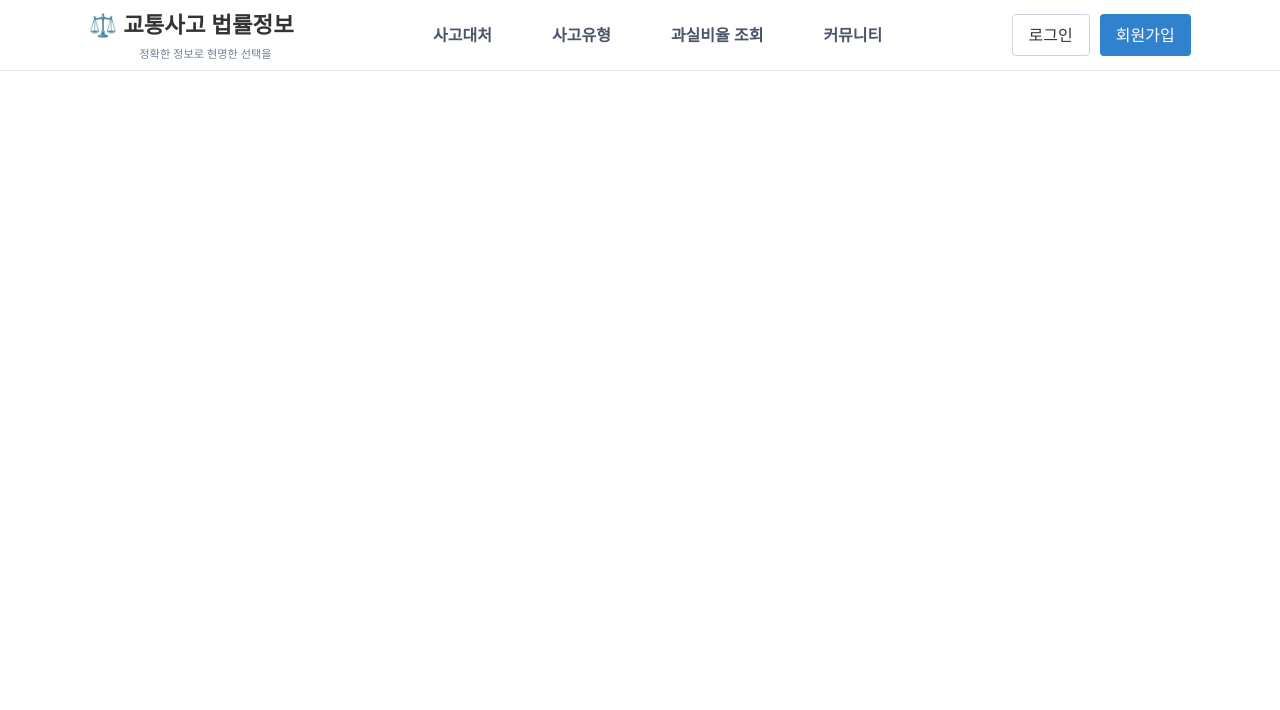
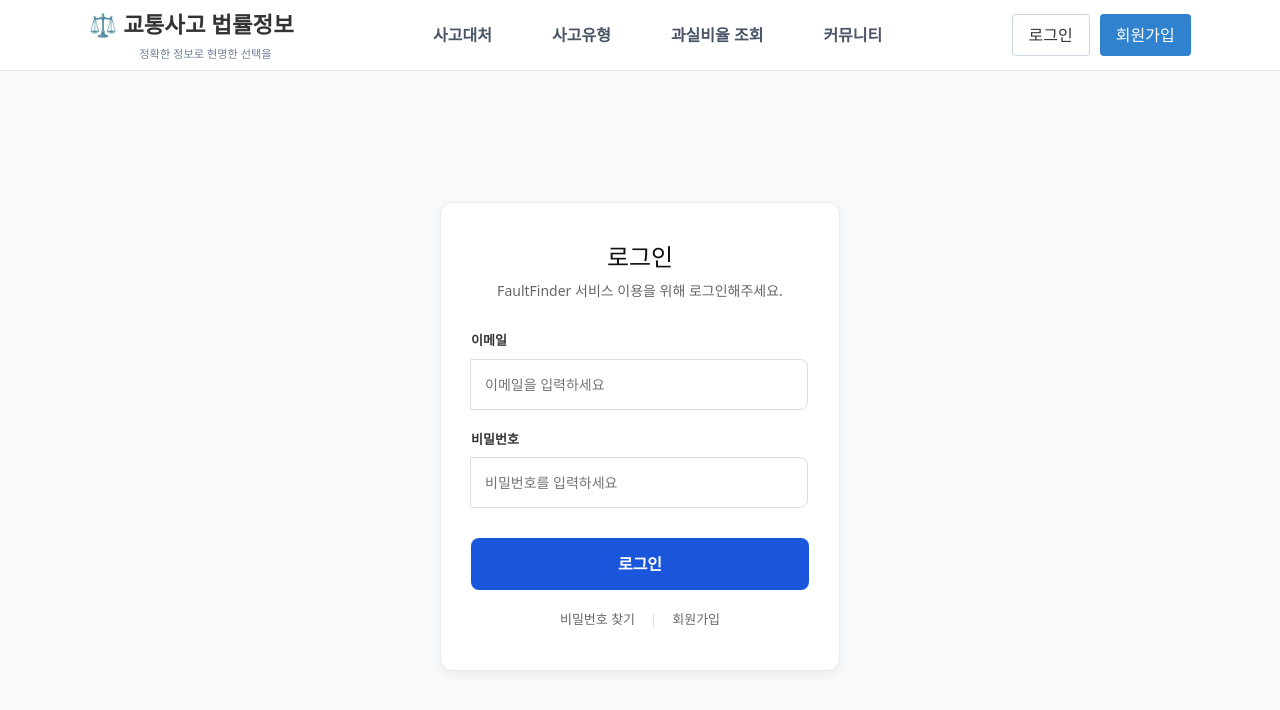
Before and after one commit to jeonseolmin/FaultFinder, a React (Vite) app in the folder faultFind_frontend/: page /login in a window 1280 px wide. Shown: the top 710 px of the page. Built offline with nearby package versions, Linux system fonts and the light colour scheme.

Commit message:
feat (김동현) : Login, Signup 페이지 작업완료

```diff
--- a/faultFind_frontend/src/App.jsx
+++ b/faultFind_frontend/src/App.jsx
@@ -1,15 +1,15 @@
 import React from 'react';
-// BrowserRouter는 여기서 지우고 Routes와 Route만 가져옵니다.
 import { Routes, Route } from 'react-router-dom';
 
 import Navbar from './components/Navbar';
 import QuickServices from './body/QuickServices.jsx';
 import AiFaultRatio from './body/AiFaultRatio.jsx';
-import CommunityPage from "./pages/Community/CommunityPage.jsx";
+import CommunityPage from './pages/Community/CommunityPage.jsx';
+import Login from './pages/Login/Login.jsx';
+import Signup from './pages/Signup/Signup.jsx';
 
 export default function App() {
   return (
-    // <BrowserRouter> 태그를 없애고 빈 태그(Fragment)로 묶어줍니다.
     <>
       <Navbar />
 
@@ -23,10 +23,9 @@ export default function App() {
             </main>
           }
         />
-        <Route
-          path="/community"
-          element={<CommunityPage />}
-        />
+        <Route path="/community" element={<CommunityPage />} />
+        <Route path="/login" element={<Login />} />
+        <Route path="/signup" element={<Signup />} />
       </Routes>
     </>
   );
--- /dev/null
+++ b/faultFind_frontend/src/components/Auth/Auth.css
@@ -0,0 +1,102 @@
+/* Auth.css */
+.auth-container {
+  min-height: calc(100vh - 70px); /* 헤더 높이 제외 */
+  display: flex;
+  justify-content: center;
+  align-items: center;
+  background-color: #f8f9fa;
+  padding: 40px 20px;
+}
+
+.auth-card {
+  width: 100%;
+  max-width: 400px;
+  background: #fff;
+  border: 1px solid #eaeaea;
+  border-radius: 12px;
+  padding: 40px 30px;
+  box-shadow: 0 4px 12px rgba(0, 0, 0, 0.05);
+}
+
+.auth-header {
+  text-align: center;
+  margin-bottom: 30px;
+}
+
+.auth-header h2 {
+  font-size: 24px;
+  color: #111;
+  margin-bottom: 8px;
+}
+
+.auth-header p {
+  font-size: 14px;
+  color: #666;
+}
+
+.input-group {
+  margin-bottom: 20px;
+}
+
+.input-group label {
+  display: block;
+  font-size: 13px;
+  font-weight: 600;
+  color: #333;
+  margin-bottom: 8px;
+}
+
+.input-group input {
+  width: 100%;
+  padding: 14px;
+  border: 1px solid #ddd;
+  border-radius: 8px;
+  font-size: 14px;
+  outline: none;
+  transition: border-color 0.2s;
+}
+
+.input-group input:focus {
+  border-color: #1a56db;
+}
+
+.btn-submit {
+  width: 100%;
+  padding: 14px;
+  background-color: #1a56db;
+  color: #fff;
+  border: none;
+  border-radius: 8px;
+  font-size: 16px;
+  font-weight: bold;
+  cursor: pointer;
+  margin-top: 10px;
+  transition: background-color 0.2s;
+}
+
+.btn-submit:hover {
+  background-color: #1546b8;
+}
+
+.auth-links {
+  display: flex;
+  justify-content: center;
+  gap: 15px;
+  margin-top: 20px;
+  font-size: 13px;
+  color: #666;
+}
+
+.auth-links a {
+  color: #666;
+  text-decoration: none;
+}
+
+.auth-links a:hover {
+  color: #1a56db;
+  text-decoration: underline;
+}
+
+.auth-links span {
+  color: #ddd;
+}
--- /dev/null
+++ b/faultFind_frontend/src/components/Auth/LoginForm.jsx
@@ -0,0 +1,36 @@
+import React from 'react';
+import { Link } from 'react-router-dom';
+import './Auth.css';
+
+export default function LoginForm() {
+  return (
+    <div className="auth-container">
+      <div className="auth-card">
+        <div className="auth-header">
+          <h2>로그인</h2>
+          <p>FaultFinder 서비스 이용을 위해 로그인해주세요.</p>
+        </div>
+
+        <form>
+          <div className="input-group">
+            <label htmlFor="email">이메일</label>
+            <input type="email" id="email" placeholder="이메일을 입력하세요" />
+          </div>
+
+          <div className="input-group">
+            <label htmlFor="password">비밀번호</label>
+            <input type="password" id="password" placeholder="비밀번호를 입력하세요" />
+          </div>
+
+          <button type="button" className="btn-submit">로그인</button>
+        </form>
+
+        <div className="auth-links">
+          <Link to="#">비밀번호 찾기</Link>
+          <span>|</span>
+          <Link to="/signup">회원가입</Link>
+        </div>
+      </div>
+    </div>
+  );
+}
--- /dev/null
+++ b/faultFind_frontend/src/components/Auth/SignupForm.jsx
@@ -0,0 +1,44 @@
+import React from 'react';
+import { Link } from 'react-router-dom';
+import './Auth.css';
+
+export default function SignupForm() {
+  return (
+    <div className="auth-container">
+      <div className="auth-card">
+        <div className="auth-header">
+          <h2>회원가입</h2>
+          <p>정보를 입력하고 간편하게 가입하세요.</p>
+        </div>
+
+        <form>
+          <div className="input-group">
+            <label htmlFor="name">이름</label>
+            <input type="text" id="name" placeholder="실명을 입력하세요" />
+          </div>
+
+          <div className="input-group">
+            <label htmlFor="email">이메일</label>
+            <input type="email" id="email" placeholder="사용할 이메일을 입력하세요" />
+          </div>
+
+          <div className="input-group">
+            <label htmlFor="password">비밀번호</label>
+            <input type="password" id="password" placeholder="비밀번호를 입력하세요 (8자 이상)" />
+          </div>
+
+          <div className="input-group">
+            <label htmlFor="passwordConfirm">비밀번호 확인</label>
+            <input type="password" id="passwordConfirm" placeholder="비밀번호를 다시 입력하세요" />
+          </div>
+
+          <button type="button" className="btn-submit">가입하기</button>
+        </form>
+
+        <div className="auth-links">
+          이미 계정이 있으신가요? <Link to="/login" style={{color: '#1a56db', fontWeight: 'bold'}}>로그인하기</Link>
+        </div>
+      </div>
+    </div>
+  );
+}
--- /dev/null
+++ b/faultFind_frontend/src/pages/Login/Login.jsx
@@ -0,0 +1,10 @@
+import React from 'react';
+import LoginForm from '../../components/Auth/LoginForm';
+
+export default function Login() {
+  return (
+    <main className="login-page">
+      <LoginForm />
+    </main>
+  );
+}
--- /dev/null
+++ b/faultFind_frontend/src/pages/Signup/Signup.jsx
@@ -0,0 +1,11 @@
+import React from 'react';
+// 컴포넌트 폴더에서 조립된 SignupForm만 딱 가져옵니다.
+import SignupForm from '../../components/Auth/SignupForm';
+
+export default function Signup() {
+  return (
+    <main className="signup-page">
+      <SignupForm />
+    </main>
+  );
+}
```
